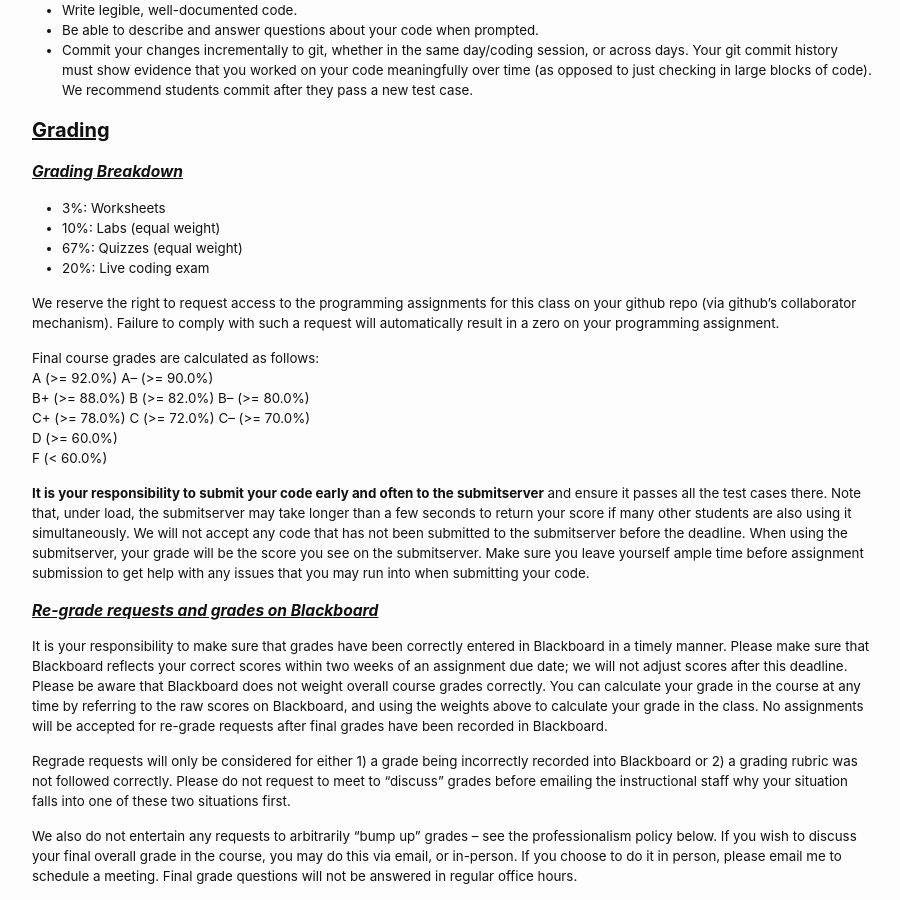
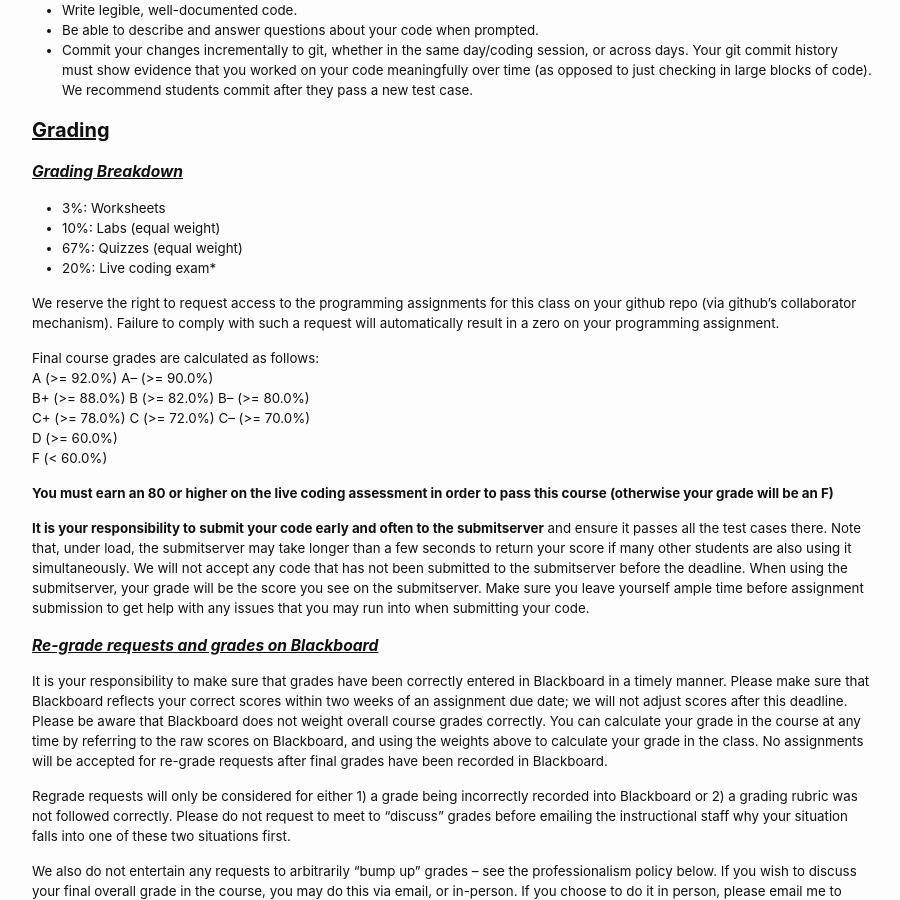
Before and after one commit to cs2113-s25/cs2113-s25.github.io, a Jekyll site: the page built from syllabus.md, in a window 1280 px wide and 900 px high, scrolled down 1456 px. Shown: the whole window, without its empty margins (188-1088 px from the left). Built offline with Jekyll 4.4.1, drawn with Linux system fonts in a browser that asks for light colours.

Commit message:
inital commit

```diff
--- a/syllabus.md
+++ b/syllabus.md
@@ -77,7 +77,7 @@ Having completed the pre-reqs, you are expected to submit well-written code:
    * 3%: Worksheets
    * 10%: Labs (equal weight)
    * 67%: Quizzes (equal weight)
-   * 20%: Live coding exam
+   * 20%: Live coding exam*
 
 We reserve the right to request access to the programming assignments for this class on your github repo (via github's collaborator mechanism). Failure to comply with such a request will automatically result in a zero on your programming assignment.
 
@@ -87,6 +87,8 @@ B+ (>= 88.0%) B (>= 82.0%) B– (>= 80.0%)
 C+ (>= 78.0%) C (>= 72.0%) C– (>= 70.0%)
 D (>= 60.0%)
 F (< 60.0%)
+
+**You must earn an 80 or higher on the live coding assessment in order to pass this course (otherwise your grade will be an F)**
 
 **It is your responsibility to submit your code early and often to the submitserver** and ensure it passes all the test cases there. Note that, under load, the submitserver may take longer than a few seconds to return your score if many other students are also using it simultaneously. We will not accept any code that has not been submitted to the submitserver before the deadline. When using the submitserver, your grade will be the score you see on the submitserver. Make sure you leave yourself ample time before assignment submission to get help with any issues that you may run into when submitting your code.
 
```
